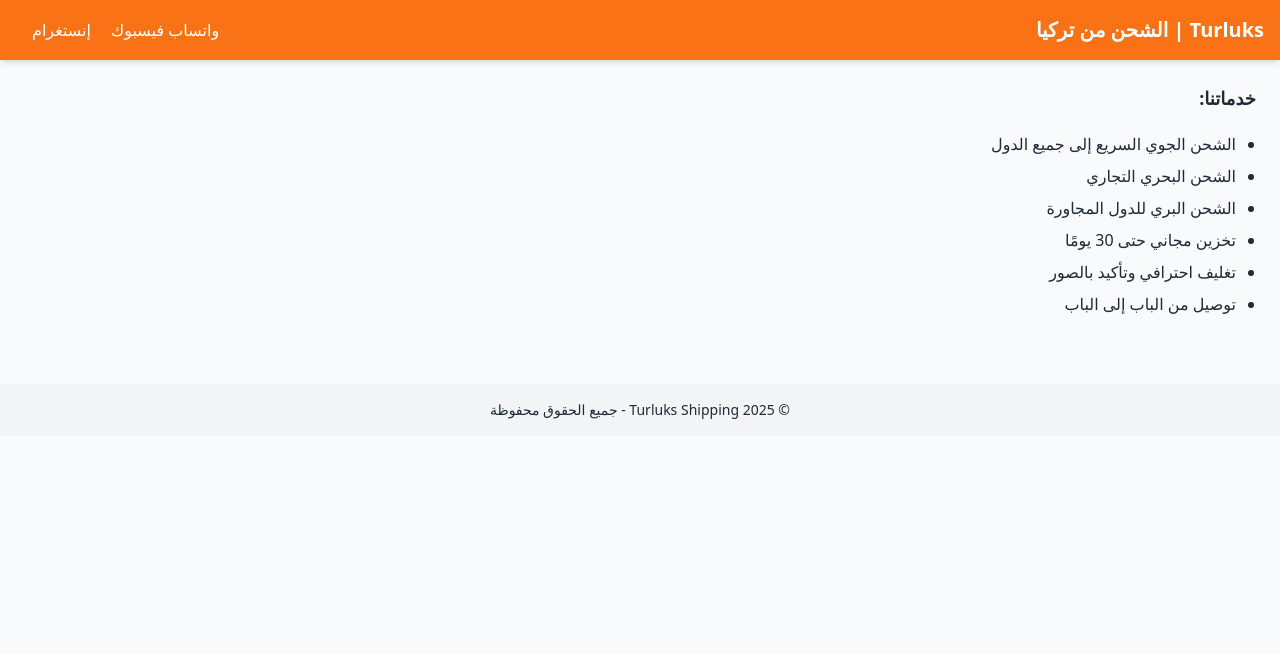
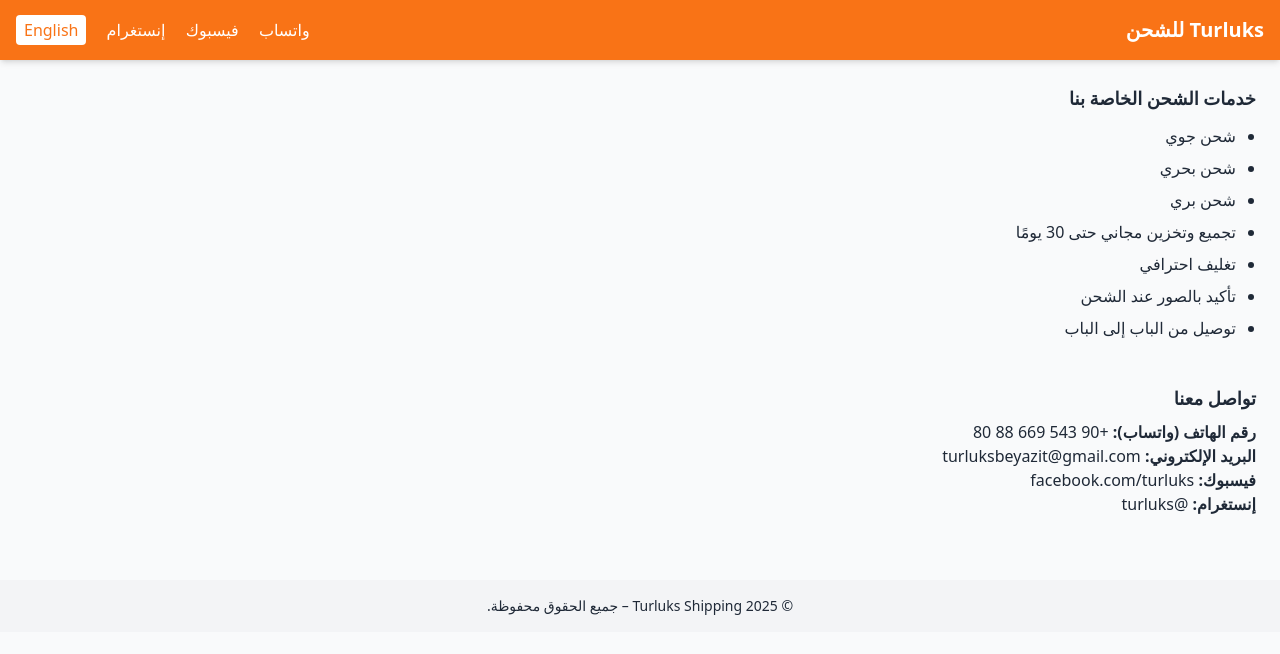
Before and after one commit to Turluks/Shipping--landing, a plain HTML site: page index.html in a window 1280 px wide. Drawn offline with nearby package versions, Linux system fonts and the light colour scheme.

Commit message:
Update index.html

```diff
--- a/index.html
+++ b/index.html
@@ -3,44 +3,48 @@
   <head>
     <meta charset="UTF-8" />
     <meta name="viewport" content="width=device-width, initial-scale=1.0" />
-  <title>شركة Turluks | الشحن من تركيا إلى العالم</title>
-  <meta name="description" content="شركة Turluks تقدم خدمات الشحن الجوي والبحري والبري من تركيا إلى أكثر من 40 دولة مع تخزين مجاني، تغليف احترافي وتتبع مباشر.">
-  <meta name="keywords" content="Turluks, الشحن من تركيا, شحن جوي, شحن بحري, شحن بري, Freight from Türkiye, شحن إلى أوروبا, شحن إلى العالم العربي">
-  <meta name="author" content="Turluks Shipping">
+    <title>شركة Turluks للشحن الدولي من تركيا</title>
+    <meta name="description" content="شركة شحن تركية مرخصة تقدم خدمات الشحن الجوي، البحري، والبري إلى أكثر من 40 دولة. خدماتنا تشمل تخزين مجاني، تغليف احترافي، وتأكيد صور الشحنات.">
+    <meta name="keywords" content="Turluks, الشحن من تركيا, الشحن الجوي, الشحن البحري, الشحن البري, الشحن الدولي">
+    <meta name="author" content="Turluks Shipping" />
     <script src="https://cdn.tailwindcss.com"></script>
   </head>
-
   <body class="bg-gray-50 text-gray-800 font-sans">
-
-  <!-- الهيدر -->
     <header class="bg-orange-500 text-white p-4 shadow-md">
       <div class="container mx-auto flex justify-between items-center">
-      <h1 class="text-xl font-bold">Turluks | الشحن من تركيا</h1>
-      <nav class="space-x-4">
+        <h1 class="text-xl font-bold">Turluks للشحن</h1>
+        <nav class="space-x-4 space-x-reverse">
           <a href="https://wa.me/905436698880" class="hover:underline">واتساب</a>
           <a href="https://www.facebook.com/turluks" class="hover:underline">فيسبوك</a>
           <a href="https://www.instagram.com/turluks" class="hover:underline">إنستغرام</a>
+          <a href="index-en.html" class="bg-white text-orange-500 px-2 py-1 rounded hover:bg-gray-200">English</a>
         </nav>
       </div>
     </header>
 
-  <!-- المحتوى الرئيسي -->
     <main class="container mx-auto p-6">
-    <h2 class="text-lg font-semibold mb-4">خدماتنا:</h2>
+      <h2 class="text-lg font-semibold mb-2">خدمات الشحن الخاصة بنا</h2>
       <ul class="list-disc pr-5 leading-loose">
-      <li>الشحن الجوي السريع إلى جميع الدول</li>
-      <li>الشحن البحري التجاري</li>
-      <li>الشحن البري للدول المجاورة</li>
-      <li>تخزين مجاني حتى 30 يومًا</li>
-      <li>تغليف احترافي وتأكيد بالصور</li>
+        <li>شحن جوي</li>
+        <li>شحن بحري</li>
+        <li>شحن بري</li>
+        <li>تجميع وتخزين مجاني حتى 30 يومًا</li>
+        <li>تغليف احترافي</li>
+        <li>تأكيد بالصور عند الشحن</li>
         <li>توصيل من الباب إلى الباب</li>
       </ul>
+
+      <section class="mt-10">
+        <h2 class="text-lg font-semibold mb-2">تواصل معنا</h2>
+        <p><strong>رقم الهاتف (واتساب):</strong> <a href="https://wa.me/905436698880" target="_blank">+90 543 669 88 80</a></p>
+        <p><strong>البريد الإلكتروني:</strong> <a href="mailto:turluksbeyazit@gmail.com">turluksbeyazit@gmail.com</a></p>
+        <p><strong>فيسبوك:</strong> <a href="https://www.facebook.com/turluks" target="_blank">facebook.com/turluks</a></p>
+        <p><strong>إنستغرام:</strong> <a href="https://www.instagram.com/turluks" target="_blank">@turluks</a></p>
+      </section>
     </main>
 
-  <!-- الفوتر -->
     <footer class="bg-gray-100 text-center p-4 text-sm mt-10">
-    © 2025 Turluks Shipping - جميع الحقوق محفوظة
+      © 2025 Turluks Shipping – جميع الحقوق محفوظة.
     </footer>
-
   </body>
 </html>
```
Lines whose indentation alone changed are shown as unchanged.
